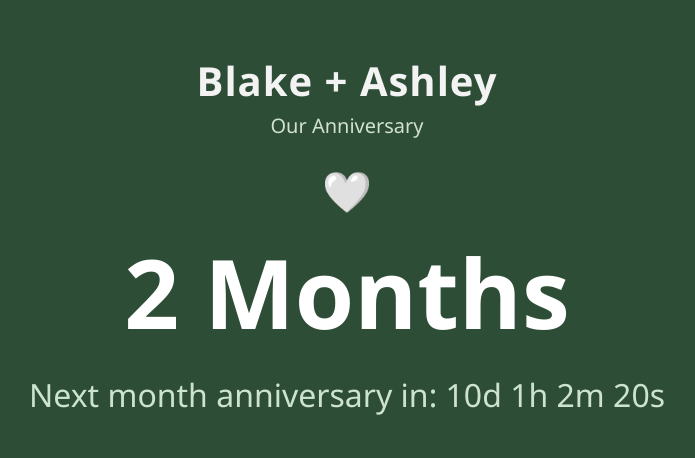
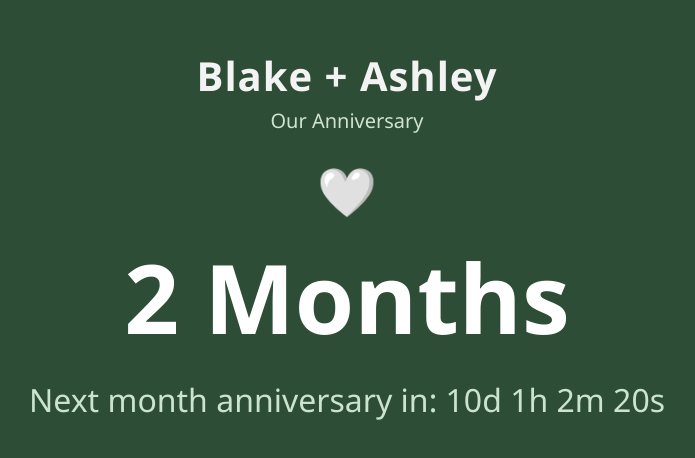
Before and after one commit to BlakeBaird2/anniversary-tracker, a plain HTML site: page index.html in a window 1280 px wide. Shown: the part 182-640 px from the top of the page, without its empty margins (293-988 px from the left). Drawn offline with Linux system fonts and the light colour scheme.

Commit message:
Slightly increase heart size

```diff
--- a/style.css
+++ b/style.css
@@ -34,7 +34,7 @@ body {
 }
 
 #heart {
-  font-size: 2.5rem;
+  font-size: 3rem;
   margin: 0.5rem 0;
   color: #f3f3f3;
 ;
```
